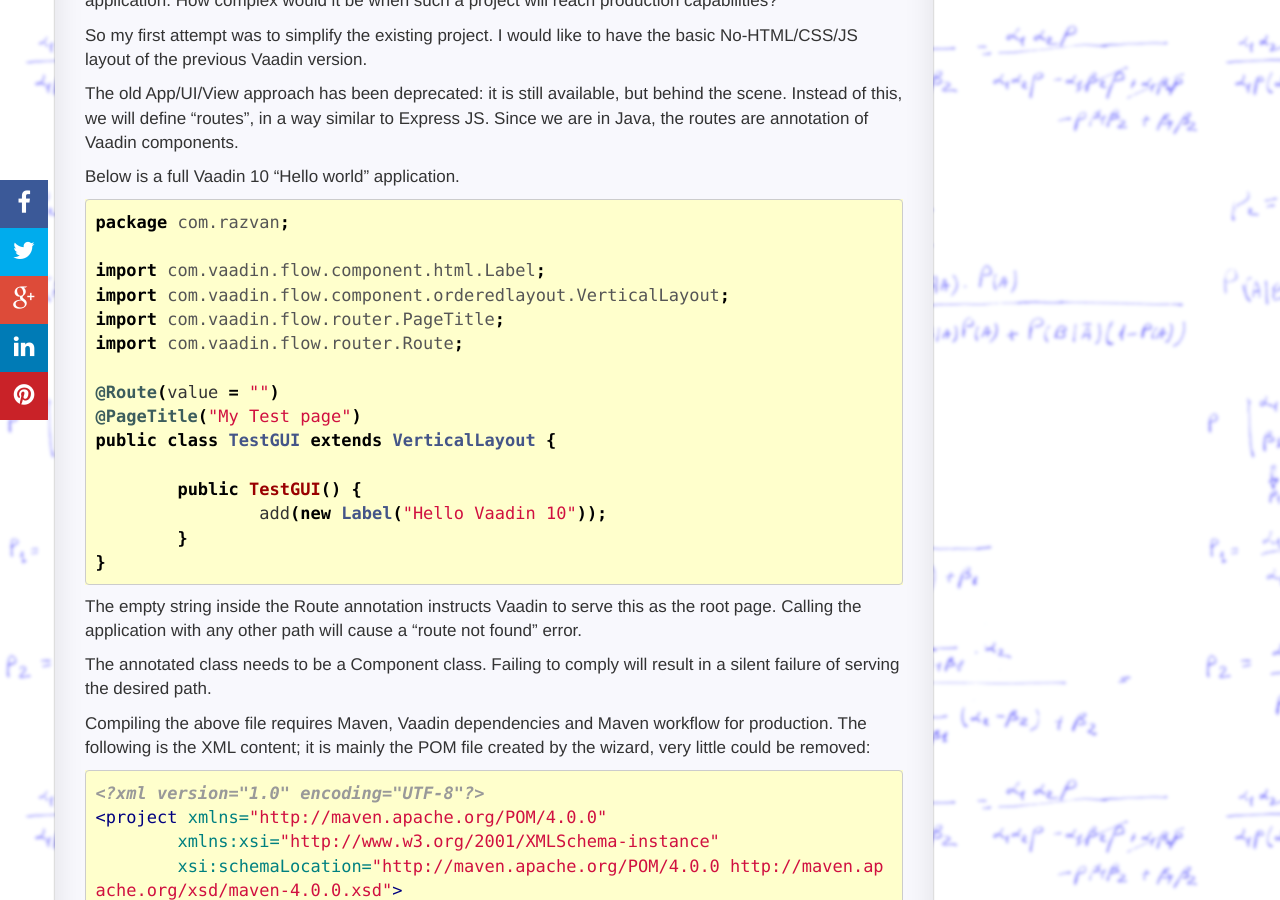
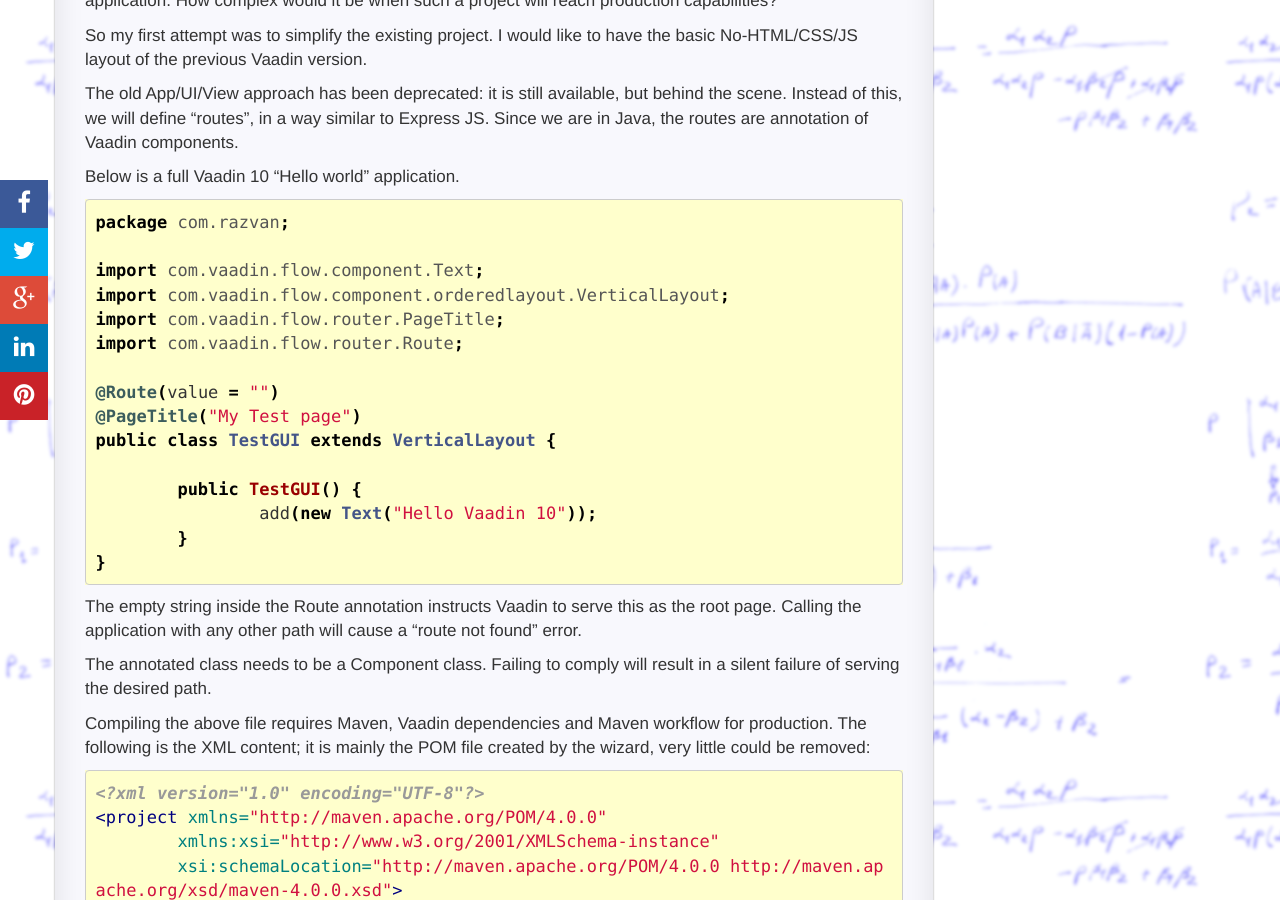
Before and after one commit to RazvanML/reco-link, a Jekyll site: the page built from _posts/2018-08-04-vaadin10.md, in a window 1280 px wide and 900 px high, scrolled down 498 px. Built offline with Jekyll 4.4.1, drawn with Linux system fonts in a browser that asks for light colours; nearby versions of some CDN libraries; comment, search, counter and statistics services are not loaded.

Commit message:
Label -> Text

````diff
--- a/_posts/2018-08-04-vaadin10.md
+++ b/_posts/2018-08-04-vaadin10.md
@@ -22,7 +22,7 @@
 ```java
 package com.razvan;
 
-import com.vaadin.flow.component.html.Label;
+import com.vaadin.flow.component.Text;
 import com.vaadin.flow.component.orderedlayout.VerticalLayout;
 import com.vaadin.flow.router.PageTitle;
 import com.vaadin.flow.router.Route;
@@ -32,7 +32,7 @@
 public class TestGUI extends VerticalLayout {
 
 	public TestGUI() {
-		add(new Label("Hello Vaadin 10"));
+		add(new Text("Hello Vaadin 10"));
 	}
 }
 ```
````
